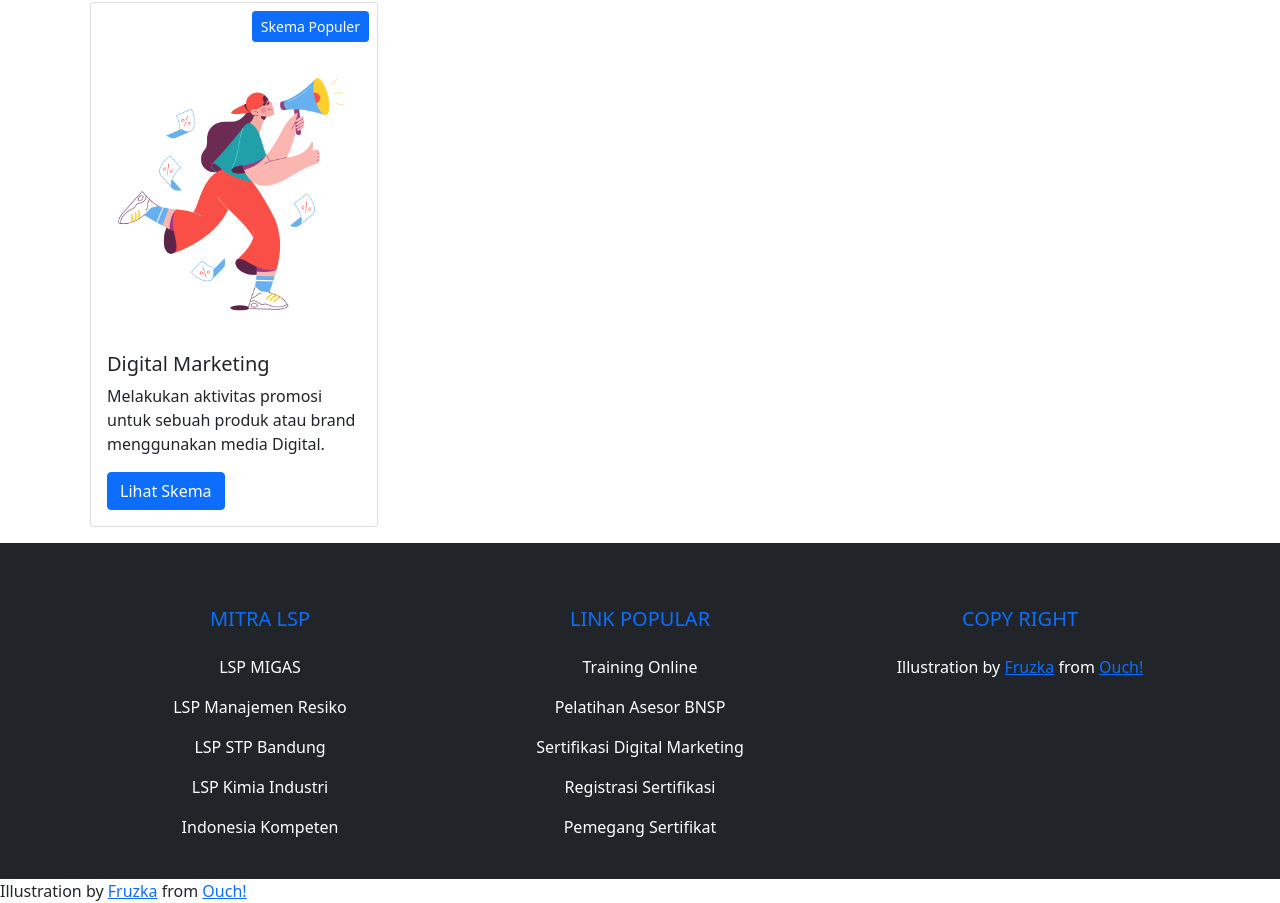
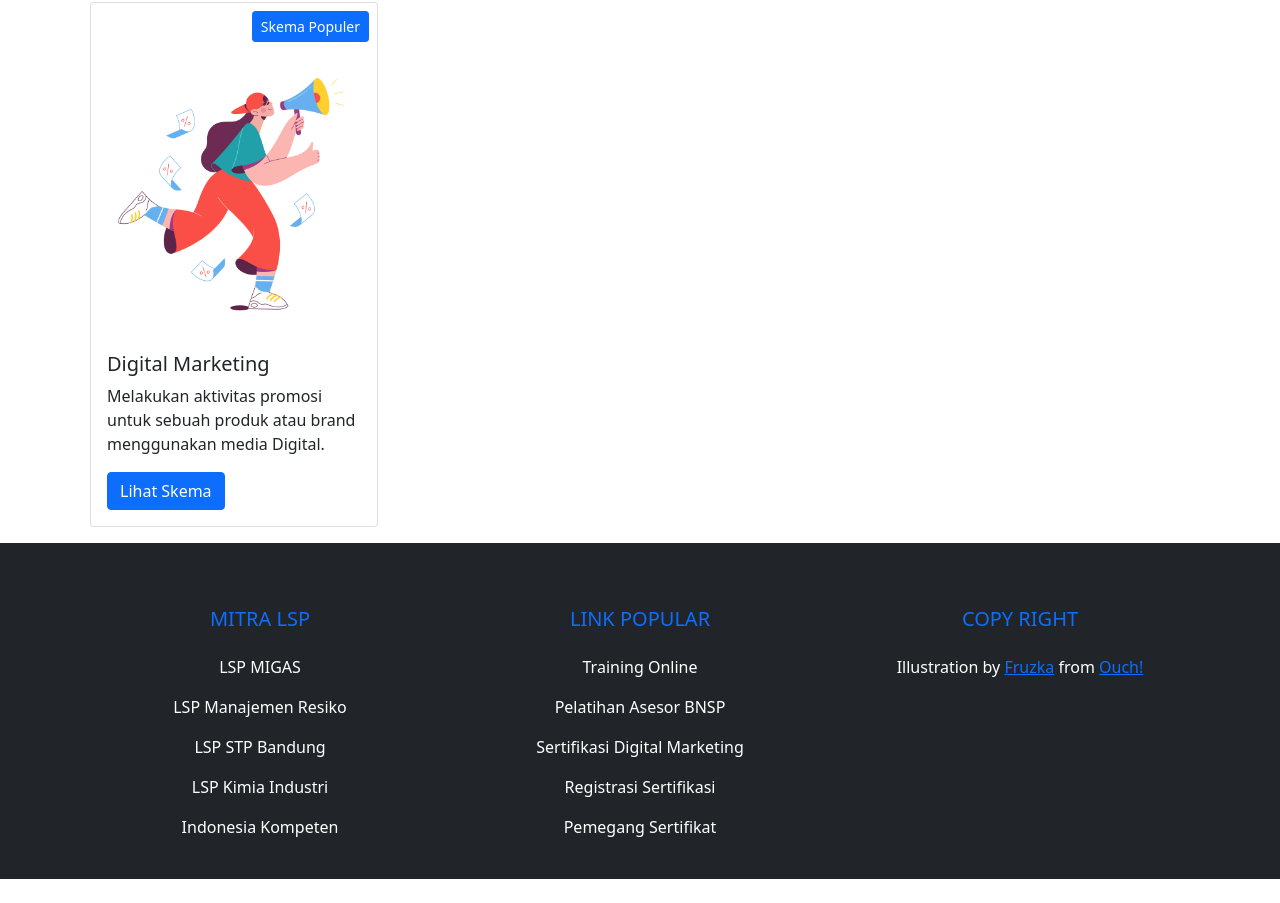
Before and after one commit to Arya2sena/lembaga-serifikasi-profesi, a plain HTML site: page Ujian Sertifikat/index.html in a window 1280 px wide. Shown: the part 1453-2356 px from the top of the page. After the commit the page ends 2332 px from the top, so only its background shows below. Drawn offline with nearby package versions, Linux system fonts and the light colour scheme.

Commit message:
Update index.html

```diff
--- a/Ujian Sertifikat/index.html
+++ b/Ujian Sertifikat/index.html
@@ -280,5 +280,3 @@
             })
     </script>
 </html>
-
-Illustration by <a href="https://icons8.com/illustrations/author/6101992cfc3ba40007aa1554">Fruzka</a> from <a href="https://icons8.com/illustrations">Ouch!</a>
```
